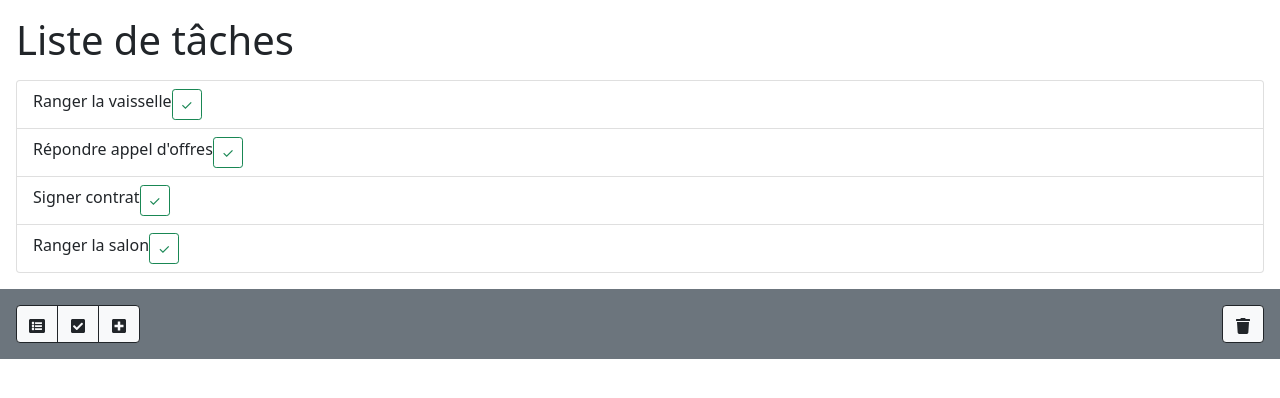
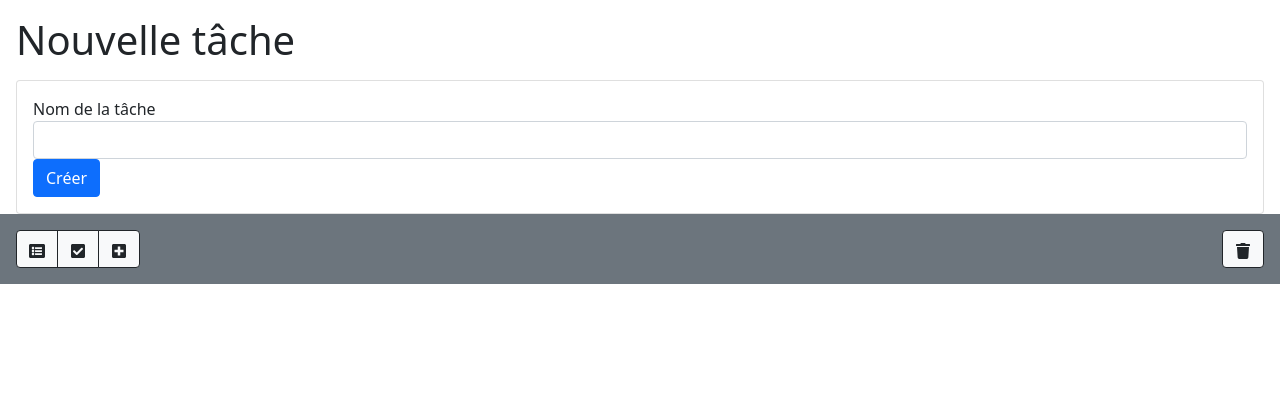
Before and after one commit to anjanante/todolist, a React (Create React App) app: page /add-task in a window 1280 px wide. Shown: the top 398 px of the page. Built offline with nearby package versions, Linux system fonts and the light colour scheme.

Commit message:
Reorganise composant and add route

```diff
--- a/package.json
+++ b/package.json
@@ -8,11 +8,13 @@
     "@testing-library/user-event": "^13.5.0",
     "bootstrap": "^5.1.3",
     "jquery": "^3.6.0",
+    "mdb-ui-kit": "^4.0.0",
     "popper.js": "^1.16.1",
     "react": "^18.1.0",
     "react-dom": "^18.1.0",
     "react-icons": "^4.3.1",
-    "react-scripts": "5.0.1",
+    "react-router-dom": "^6.3.0",
+    "react-scripts": "^2.1.3",
     "web-vitals": "^2.1.4"
   },
   "scripts": {
--- /dev/null
+++ b/src/components/AddTask.js
@@ -0,0 +1,22 @@
+import React from 'react';
+
+class AddTask extends React.Component{
+    render(){
+        return (
+            <section>
+                <h1 className="m-3">Nouvelle tâche</h1>
+                <div className="card mx-3">
+                    <form className="card-body" onSubmit={(e) => this.handleSubmit(e)}>
+                        <div className="form-group">
+                            <label form="taskName">Nom de la tâche</label>
+                            <input type="text" className="form-control" name="taskName" id="taskName" required ref={input => this.newTask = input} />
+                        </div>
+                        <button type="submit" className="btn btn-primary">Créer</button>
+                    </form>
+                </div>
+            </section>
+        )
+    }
+}
+
+export default AddTask
--- /dev/null
+++ b/src/components/App.js
@@ -0,0 +1,25 @@
+import React from 'react';
+import ToDoList from './ToDoList';
+import NavBar from './NavBar';
+import AddTask from './AddTask';
+// import {BrowserRouter, Switch, Route} from 'react-router-dom'
+import {BrowserRouter, Routes, Route} from 'react-router-dom'
+
+class App extends React.Component{
+    render(){
+        return (
+            <section id="todo">
+                <BrowserRouter>
+                    <Routes>
+                        {/* <Route path='/add-task' component={AddTask} /> */}
+                        <Route path='/add-task' element={<AddTask />} />
+                        <Route path='/' element={<ToDoList />} />
+                    </Routes>
+                    <NavBar />
+                </BrowserRouter>
+            </section>
+        )
+    }
+}
+
+export default App;
--- /dev/null
+++ b/src/components/NavBar.js
@@ -0,0 +1,15 @@
+import React from 'react';
+import {FaListAlt, FaCheckSquare, FaPlusSquare,FaTrash} from 'react-icons/fa';
+
+const NavBar = () => (
+    <footer className="d-flex justify-content-between bg-secondary p-3" id="mainFooter">
+        <div className="btn-group">
+            <a href="#" className="btn btn-outline-dark bg-light"><FaListAlt /></a>
+            <a href="#" className="btn btn-outline-dark bg-light"><FaCheckSquare /></a>
+            <a href="#" className="btn btn-outline-dark bg-light"><FaPlusSquare /></a>
+        </div>
+        <button className="btn btn-outline-dark bg-light"><FaTrash /></button>
+    </footer>
+)
+
+export default NavBar;
--- /dev/null
+++ b/src/components/ToDoList.js
@@ -0,0 +1,27 @@
+import React from 'react';
+
+const ToDoList = () => (
+    <>
+        <h1 className="m-3">Liste des tâches</h1>
+        <ul className="list-group m-3">
+            <li className="list-group-item d-flex align-tiems-center">
+                Ranger la vaisselle
+                <button className="btn btn-sm ms-auto btn-outline-success">&#x2713;</button>
+            </li>
+            <li className="list-group-item d-flex align-tiems-center">
+                Répondre appel d'offres
+                <button className="btn btn-sm ms-auto btn-outline-success">&#x2713;</button>
+            </li>
+            <li className="list-group-item d-flex align-tiems-center">
+                Signer contrat
+                <button className="btn btn-sm ms-auto btn-outline-success">&#x2713;</button>
+            </li>
+            <li className="list-group-item d-flex align-tiems-center">
+                Ranger la salon
+                <button className="btn btn-sm ms-auto btn-outline-success">&#x2713;</button>
+            </li>
+        </ul>
+    </>
+)
+
+export default ToDoList;
--- a/src/index.js
+++ b/src/index.js
@@ -4,44 +4,7 @@
 // import {StrictMode} from 'react';
 // import {createRoot} from 'react-dom/client';
 import 'bootstrap/dist/css/bootstrap.min.css';
-import {FaListAlt, FaCheckSquare, FaPlusSquare,FaTrash} from 'react-icons/fa';
-
-class App extends React.Component{
-    render(){
-        return (
-            <section id="todo">
-                <h1 className="m-3">Liste de tâches</h1>
-                <ul className="list-group m-3">
-                    <li className="list-group-item d-flex align-tiems-center">
-                        Ranger la vaisselle
-                        <button className="btn btn-sm ml-auto btn-outline-success">&#x2713;</button>
-                    </li>
-                    <li className="list-group-item d-flex align-tiems-center">
-                        Répondre appel d'offres
-                        <button className="btn btn-sm ml-auto btn-outline-success">&#x2713;</button>
-                    </li>
-                    <li className="list-group-item d-flex align-tiems-center">
-                        Signer contrat
-                        <button className="btn btn-sm ml-auto btn-outline-success">&#x2713;</button>
-                    </li>
-                    <li className="list-group-item d-flex align-tiems-center">
-                        Ranger la salon
-                        <button className="btn btn-sm ml-auto btn-outline-success">&#x2713;</button>
-                    </li>
-                </ul>
-                <footer className="d-flex justify-content-between bg-secondary p-3" id="mainFooter">
-                    <div className="btn-group">
-                        <a href="#" className="btn btn-outline-dark bg-light"><FaListAlt /></a>
-                        <a href="#" className="btn btn-outline-dark bg-light"><FaCheckSquare /></a>
-                        <a href="#" className="btn btn-outline-dark bg-light"><FaPlusSquare /></a>
-                    </div>
-                    <button className="btn btn-outline-dark bg-light"><FaTrash /></button>
-                </footer>
-            </section>
-        )
-    }
-}
-
+import App from './components/App';
 
 ReactDOM.render(
     <App />,
```
Also changed, not shown: 1 other file (tests, documents, lock files or other folders).
